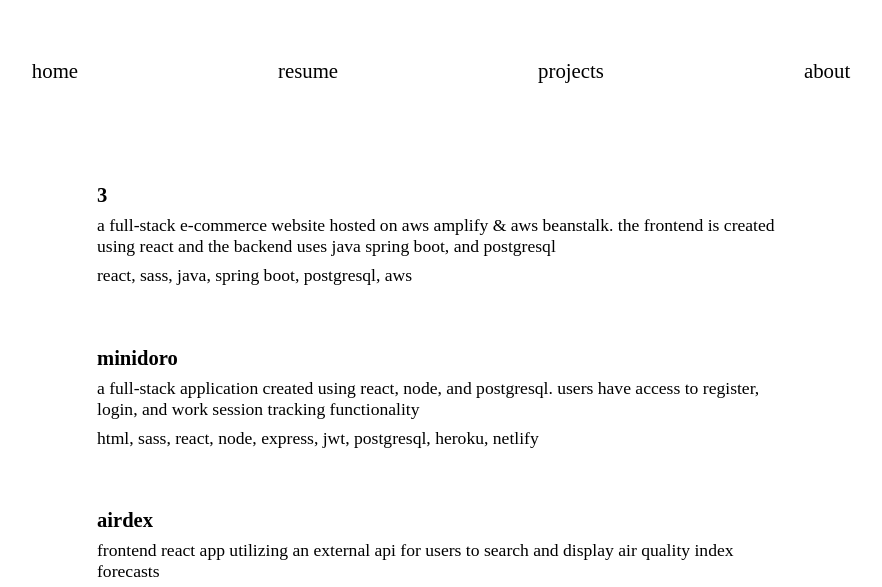
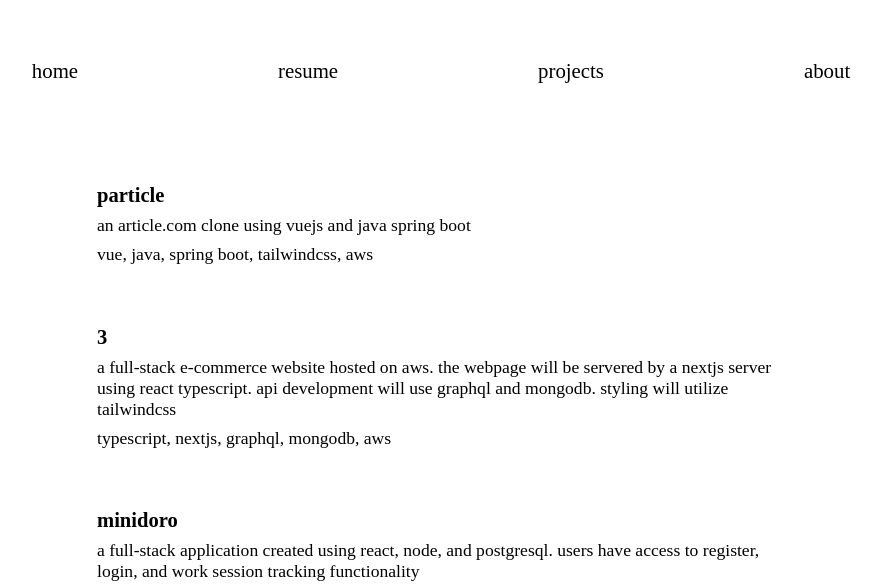
Before and after one commit to herculeshayer/portfolio-website, a Gatsby site: page /projects in a window 1280 px wide. Shown: the part 211-798 px from the top of the page, without its empty margins (199-1081 px from the left). Built offline with nearby package versions, Linux system fonts and the light colour scheme; Gatsby itself is replaced by a stand-in of ours; a web font is replaced by a local one.

Commit message:
add new project detail & update previous projs

```diff
--- a/src/data/Data.js
+++ b/src/data/Data.js
@@ -31,11 +31,18 @@ const homepageLinks = [
 
 const projectpageLinks = [
   {
+    text: "particle",
+    source: "https://github.com/herculeshayer/particle",
+    live: "https://gritandgain.netlify.app/",
+    description: "an article.com clone using vuejs and java spring boot",
+    tools: "vue, java, spring boot, tailwindcss, aws",
+  },
+  {
     text: "3",
     source: "https://github.com/herculeshayer/treeeeee",
     live: "https://gritandgain.netlify.app/",
-    description: "a full-stack e-commerce website hosted on aws amplify & aws beanstalk. the frontend is created using react and the backend uses java spring boot, and postgresql",
-    tools: "react, sass, java, spring boot, postgresql, aws",
+    description: "a full-stack e-commerce website hosted on aws. the webpage will be servered by a nextjs server using react typescript. api development will use graphql and mongodb. styling will utilize tailwindcss",
+    tools: "typescript, nextjs, graphql, mongodb, aws",
   },
   {
     text: "minidoro",
```
